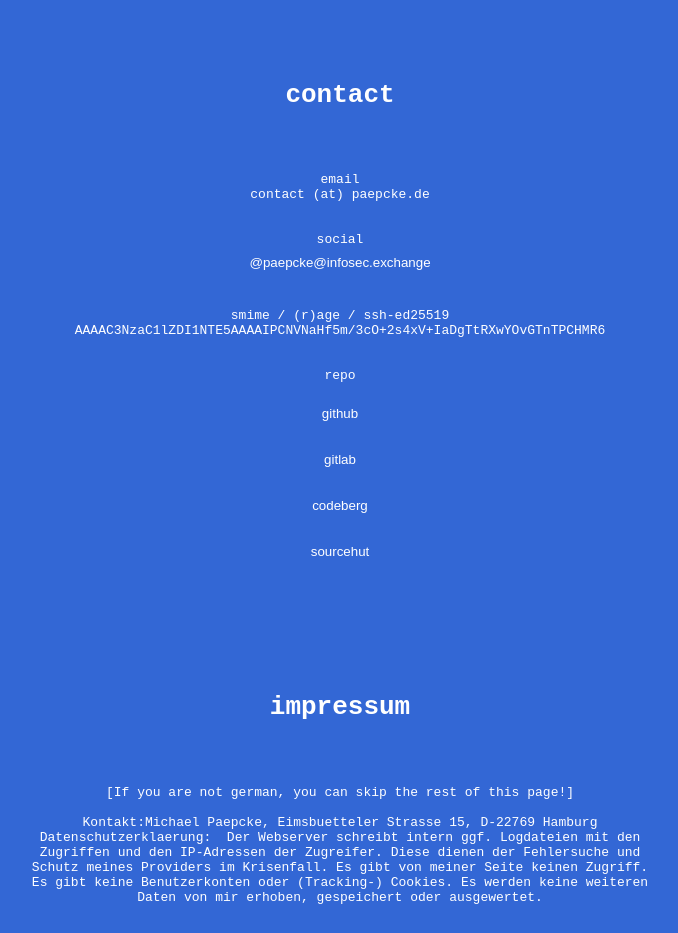
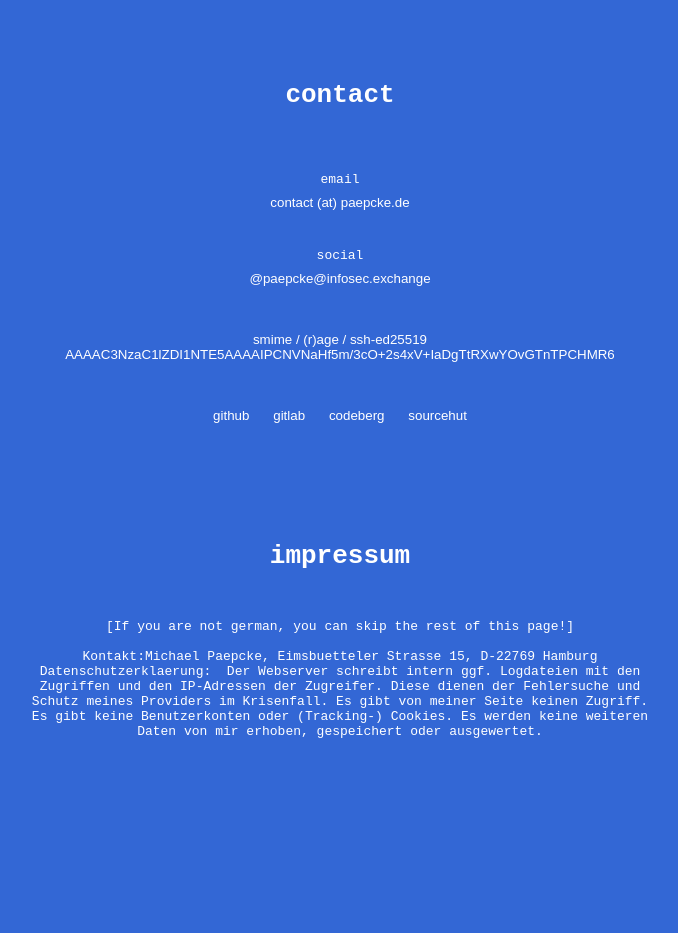
Before and after one commit to paepckehh/paepckehh.github.io, a plain HTML site: page imp.html in a window 1280 px wide. Shown: the whole page, without its empty margins (300-978 px from the left). After the commit the page ends 800 px from the top, so only its background shows below. Drawn offline with Linux system fonts and the light colour scheme.

Commit message:
generate static site

```diff
--- a/imp.html
+++ b/imp.html
@@ -9,15 +9,11 @@
 <title>paepcke.de</title></head>
 <body><pre>
 <h1>contact</h1><br><br>
-email<br>contact (at) paepcke.de<br><br>
+email<br><button>contact (at) paepcke.de</button><br><br>
 social<br><a href="https://infosec.exchange/@paepcke"><button>@paepcke@infosec.exchange</button></a><br><br>
-smime / (r)age / ssh-ed25519<br>AAAAC3NzaC1lZDI1NTE5AAAAIPCNVNaHf5m/3cO+2s4xV+IaDgTtRXwYOvGTnTPCHMR6<br><br>
-repo<br>
-<a href="https://github.com/paepckehh"><button>github</button></a><br>
-<a href="https://gitlab.com/paepcke"><button>gitlab</button></a><br>
-<a href="https://codeberg.org/paepcke"><button>codeberg</button></a><br>
-<a href="https://sr.ht/~paepcke"><button>sourcehut</button></a><br><br><br>
-<h1>impressum</h1><br><br>
+<button>smime / (r)age / ssh-ed25519<br>AAAAC3NzaC1lZDI1NTE5AAAAIPCNVNaHf5m/3cO+2s4xV+IaDgTtRXwYOvGTnTPCHMR6</button><br><br>
+<a href="https://github.com/paepckehh"><button>github</button></a> <a href="https://gitlab.com/paepcke"><button>gitlab</button></a> <a href="https://codeberg.org/paepcke"><button>codeberg</button></a> <a href="https://sr.ht/~paepcke"><button>sourcehut</button></a>
+<br><br><h1>impressum</h1><br>
 [If you are not german, you can skip the rest of this page!]<br>
 Kontakt:Michael Paepcke, Eimsbuetteler Strasse 15, D-22769 Hamburg
 Datenschutzerklaerung:  Der Webserver schreibt intern ggf. Logdateien mit den
```
Also changed, not shown: index.html (+1 -1 lines).
